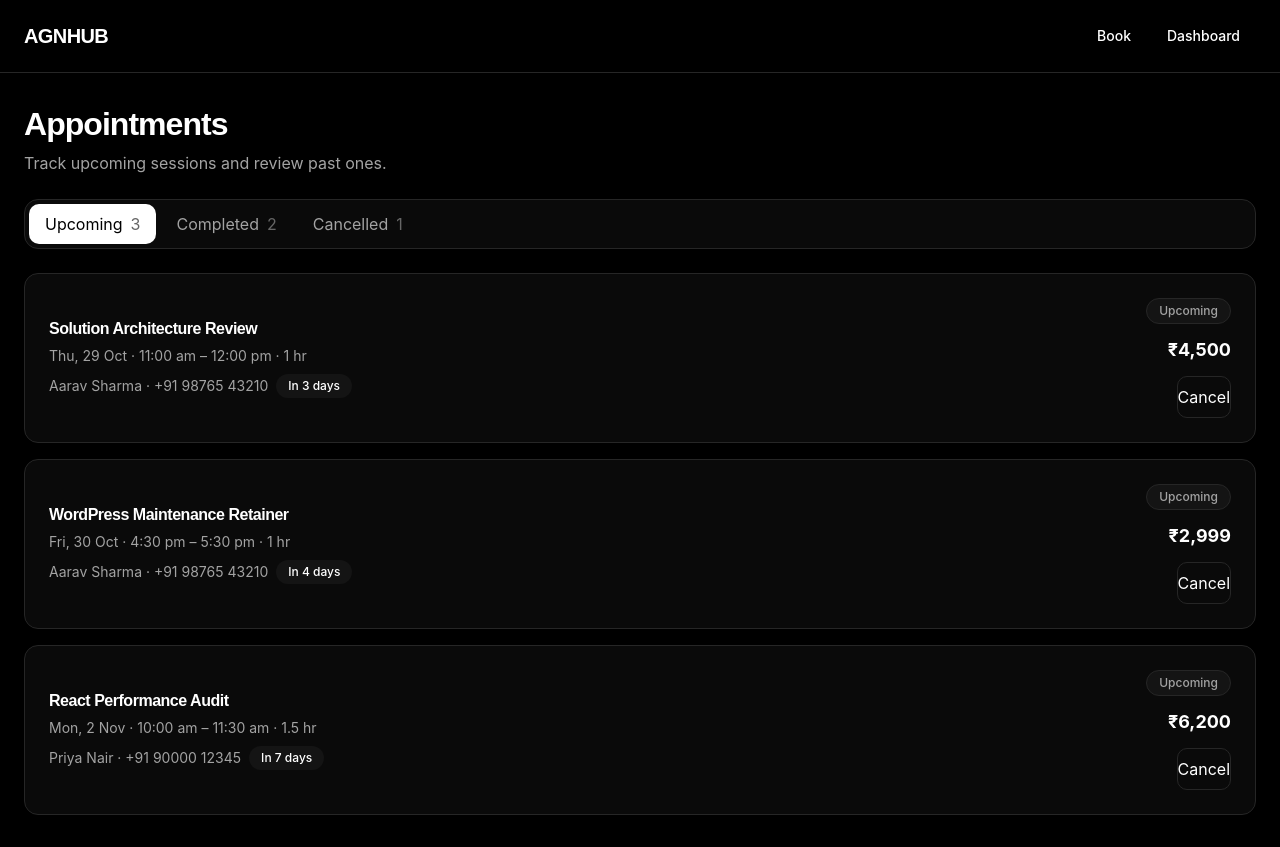
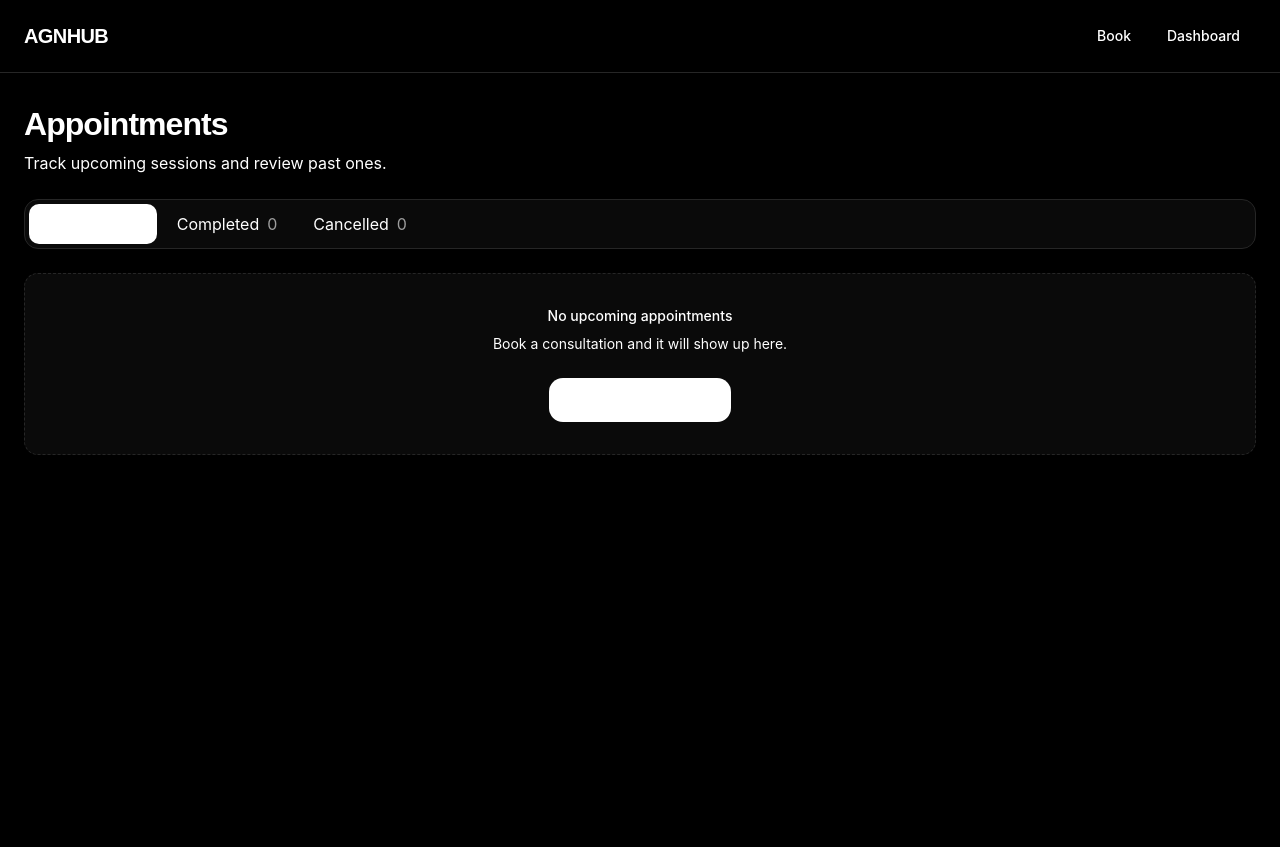
Before and after one commit to ankitbareth-dev/assessment-agn-hub, a React (Vite) app: page /dashboard in a window 1280 px wide. After the commit the page ends 800 px from the top, so only its background shows below. Built offline with nearby package versions, Linux system fonts and the light colour scheme.

Commit message:
remove hardcoded data and add storage utilities to dashboard page

```diff
--- a/src/pages/Dashboard.tsx
+++ b/src/pages/Dashboard.tsx
@@ -1,77 +1,122 @@
-type Appointment = {
-  id: number;
-  title: string;
-  date: string;
-  time: string;
-  duration: string;
-  client: string;
-  phone: string;
-  inDays: string;
-  price: string;
+import { useState } from "react";
+import { Link } from "react-router";
+import { formatDuration, formatPrice } from "../utlis/services";
+import {
+  appStorage,
+  type BookingRecord,
+  type BookingStatus,
+} from "../utlis/storage";
+
+const STATUS_TABS = ["Upcoming", "Completed", "Cancelled"] as const;
+
+type StatusTab = (typeof STATUS_TABS)[number];
+
+const STATUS_KEY: Record<StatusTab, BookingStatus> = {
+  Upcoming: "upcoming",
+  Completed: "completed",
+  Cancelled: "cancelled",
 };
 
-const UPCOMING: Appointment[] = [
-  {
-    id: 1,
-    title: "Solution Architecture Review",
-    date: "Thu, 29 Oct",
-    time: "11:00 am – 12:00 pm",
-    duration: "1 hr",
-    client: "Aarav Sharma",
-    phone: "+91 98765 43210",
-    inDays: "In 3 days",
-    price: "₹4,500",
+const STATUS_STYLES: Record<
+  BookingStatus,
+  { label: string; className: string }
+> = {
+  upcoming: { label: "Upcoming", className: "text-(--color-color-success)" },
+  completed: {
+    label: "Completed",
+    className: "text-(--color-color-text-secondary)",
   },
-  {
-    id: 2,
-    title: "WordPress Maintenance Retainer",
-    date: "Fri, 30 Oct",
-    time: "4:30 pm – 5:30 pm",
-    duration: "1 hr",
-    client: "Aarav Sharma",
-    phone: "+91 98765 43210",
-    inDays: "In 4 days",
-    price: "₹2,999",
+  cancelled: {
+    label: "Cancelled",
+    className: "text-(--color-color-text-muted)",
   },
-  {
-    id: 3,
-    title: "React Performance Audit",
-    date: "Mon, 2 Nov",
-    time: "10:00 am – 11:30 am",
-    duration: "1.5 hr",
-    client: "Priya Nair",
-    phone: "+91 90000 12345",
-    inDays: "In 7 days",
-    price: "₹6,200",
-  },
-];
+};
 
-const TABS = [
-  { label: "Upcoming", count: 3, active: true },
-  { label: "Completed", count: 2, active: false },
-  { label: "Cancelled", count: 1, active: false },
-];
+function bookingTime(record: BookingRecord) {
+  const date = new Date(record.date);
+  const [hours, minutes] = record.slot.split(":").map(Number);
+  date.setHours(hours, minutes, 0, 0);
+  return date.getTime();
+}
+
+const formatDateLabel = (iso: string) =>
+  new Date(iso).toLocaleDateString("en-IN", {
+    weekday: "short",
+    day: "numeric",
+    month: "short",
+  });
+
+const formatSlotRange = (slot: string, durationMinutes: number) => {
+  const [hours, minutes] = slot.split(":").map(Number);
+  const format = (total: number) => {
+    const h = Math.floor(total / 60) % 24;
+    const m = total % 60;
+    const period = h >= 12 ? "pm" : "am";
+    const display = h % 12 === 0 ? 12 : h % 12;
+    return `${display}:${String(m).padStart(2, "0")} ${period}`;
+  };
+  const start = hours * 60 + minutes;
+  return `${format(start)} – ${format(start + durationMinutes)}`;
+};
+
+function inDaysLabel(iso: string) {
+  const startOfDay = (d: Date) =>
+    new Date(d.getFullYear(), d.getMonth(), d.getDate()).getTime();
+  const diff = Math.round(
+    (startOfDay(new Date(iso)) - startOfDay(new Date())) / 86400000,
+  );
+  if (diff === 0) return "Today";
+  if (diff === 1) return "Tomorrow";
+  if (diff > 1) return `In ${diff} days`;
+  if (diff === -1) return "Yesterday";
+  return `${Math.abs(diff)} days ago`;
+}
 
 export default function Dashboard() {
+  const [bookings, setBookings] = useState<BookingRecord[]>(() =>
+    appStorage.getBookings(),
+  );
+  const [activeTab, setActiveTab] = useState<StatusTab>("Upcoming");
+
+  const tabs = STATUS_TABS.map((label) => ({
+    label,
+    count: bookings.filter((b) => b.status === STATUS_KEY[label]).length,
+  }));
+
+  const visible = bookings
+    .filter((b) => b.status === STATUS_KEY[activeTab])
+    .sort((a, b) =>
+      activeTab === "Upcoming"
+        ? bookingTime(a) - bookingTime(b)
+        : bookingTime(b) - bookingTime(a),
+    );
+
+  const handleCancel = (id: string) => {
+    appStorage.updateBookingStatus(id, "cancelled");
+    setBookings(appStorage.getBookings());
+  };
+
   return (
     <main className="mx-auto w-full max-w-(--container-width) px-(--space-6) py-(--space-8)">
       <h1 className="text-[clamp(1.75rem,2.5vw,2.25rem)] font-extrabold">
         Appointments
       </h1>
-      <p className="mt-(--space-2) text-(--color-text-secondary)">
+      <p className="mt-(--space-2) text-(--color-color-text-secondary)">
         Track upcoming sessions and review past ones.
       </p>
 
       <div className="mt-(--space-6) flex w-full items-center gap-(--space-1) overflow-x-auto rounded-lg border border-(--color-border) bg-(--color-surface) p-(--space-1) scrollbar-none [&::-webkit-scrollbar]:hidden">
-        {TABS.map((tab) => (
+        {tabs.map((tab) => (
           <button
             key={tab.label}
             type="button"
+            onClick={() => setActiveTab(tab.label)}
+            aria-pressed={activeTab === tab.label}
             className={[
               "flex shrink-0 items-center gap-(--space-2) whitespace-nowrap rounded-md px-(--space-4) py-(--space-2) text-sm font-medium [transition:var(--transition-fast)]",
-              tab.active
-                ? "bg-(--color-primary) text-(--color-primary-text)!"
-                : "text-(--color-text-secondary) hover:text-(--color-text)",
+              activeTab === tab.label
+                ? "bg-(--color-primary) text-(--color-color-primary-text)!"
+                : "text-(--color-color-text-secondary) hover:text-(--color-color-text)",
             ].join(" ")}
           >
             {tab.label}
@@ -80,46 +125,80 @@ export default function Dashboard() {
         ))}
       </div>
 
+      {visible.length > 0 ? (
         <div className="mt-(--space-6) flex flex-col gap-(--space-4)">
-        {UPCOMING.map((appt) => (
+          {visible.map((appt) => {
+            const status = STATUS_STYLES[appt.status];
+            return (
               <article
                 key={appt.id}
                 className="flex flex-col gap-(--space-4) rounded-lg border border-(--color-border) bg-(--color-surface) p-(--space-6) [transition:var(--transition-fast)] hover:border-(--color-border-hover) sm:flex-row sm:items-center sm:justify-between"
               >
                 <div className="flex flex-col gap-(--space-2)">
-              <h2 className="text-base font-semibold text-(--color-text)">
-                {appt.title}
+                  <h2 className="text-base font-semibold text-(--color-color-text)">
+                    {appt.serviceName}
                   </h2>
-              <p className="text-sm text-(--color-text-secondary)">
-                {appt.date} · {appt.time} · {appt.duration}
+                  <p className="text-sm text-(--color-color-text-secondary)">
+                    {formatDateLabel(appt.date)} ·{" "}
+                    {formatSlotRange(appt.slot, appt.serviceDuration)} ·{" "}
+                    {formatDuration(appt.serviceDuration)}
                   </p>
                   <div className="flex flex-wrap items-center gap-(--space-2)">
-                <p className="text-sm text-(--color-text-secondary)">
-                  {appt.client} · {appt.phone}
+                    <p className="text-sm text-(--color-color-text-secondary)">
+                      {appt.name} · {appt.phone}
                     </p>
-                <span className="rounded-(--radius-full) bg-(--color-surface-hover) px-(--space-3) py-(--space-1) text-xs font-medium ext-(--color-text-secondary)">
-                  {appt.inDays}
+                    <span className="rounded-full bg-(--color-surface-hover) px-(--space-3) py-(--space-1) text-xs font-medium text-(--color-color-text-secondary)">
+                      {inDaysLabel(appt.date)}
                     </span>
                   </div>
                 </div>
 
                 <div className="flex flex-col items-start gap-(--space-3) sm:items-end">
-              <span className="rounded-(--radius-full) border border-(--color-border) bg-(--color-surface-hover) px-(--space-3) py-(--space-1) text-xs font-medium text-(--color-success)">
-                Upcoming
+                  <span
+                    className={[
+                      "rounded-full border border-(--color-border) bg-(--color-surface-hover) px-(--space-3) py-(--space-1) text-xs font-medium",
+                      status.className,
+                    ].join(" ")}
+                  >
+                    {status.label}
                   </span>
-              <p className="text-lg font-bold ext-(--color-text)">
-                {appt.price}
+                  <p className="text-lg font-bold text-(--color-color-text)">
+                    {formatPrice(appt.servicePrice)}
                   </p>
+                  {appt.status === "upcoming" && (
                     <button
                       type="button"
-                className="rounded-md border border-(--color-border) px-(--space-5) py-(--space-2) text-sm font-medium ext-(--color-text) [transition:var(--transition-fast)] hover:border-(--color-border-hover) hover:bg-(--color-surface-hover)"
+                      onClick={() => handleCancel(appt.id)}
+                      className="rounded-md border border-(--color-border) px-(--space-5) py-(--space-2) text-sm font-medium text-(--color-color-text) [transition:var(--transition-fast)] hover:border-(--color-border-hover) hover:bg-(--color-surface-hover)"
                     >
                       Cancel
                     </button>
+                  )}
                 </div>
               </article>
-        ))}
+            );
+          })}
         </div>
+      ) : (
+        <div className="mt-(--space-6) rounded-lg border border-dashed border-(--color-border) bg-(--color-surface) p-(--space-8) text-center">
+          <p className="text-sm font-medium text-(--color-color-text)">
+            No {activeTab.toLowerCase()} appointments
+          </p>
+          <p className="mt-(--space-2) text-sm text-(--color-color-text-secondary)">
+            {activeTab === "Upcoming"
+              ? "Book a consultation and it will show up here."
+              : "Appointments will appear here once they move to this tab."}
+          </p>
+          {activeTab === "Upcoming" && (
+            <Link
+              to="/book"
+              className="mt-(--space-6) inline-flex rounded-lg bg-(--color-primary) px-(--space-6) py-(--space-3) text-sm font-semibold text-(--color-color-primary-text)! [transition:var(--transition-fast)] hover:opacity-85"
+            >
+              Book a consultation
+            </Link>
+          )}
+        </div>
+      )}
     </main>
   );
 }
--- a/src/utlis/storage.ts
+++ b/src/utlis/storage.ts
@@ -1,3 +1,5 @@
+export type BookingStatus = "upcoming" | "completed" | "cancelled";
+
 export type BookingInput = {
   serviceId: number;
   serviceName: string;
@@ -13,6 +15,7 @@ export type BookingInput = {
 export type BookingRecord = BookingInput & {
   id: string;
   createdAt: string;
+  status: BookingStatus;
 };
 
 const BOOKINGS_KEY = "appointment_bookings";
@@ -21,7 +24,11 @@ function readBookings(): BookingRecord[] {
   try {
     const raw = localStorage.getItem(BOOKINGS_KEY);
     if (!raw) return [];
-    return JSON.parse(raw) as BookingRecord[];
+    const parsed = JSON.parse(raw) as BookingRecord[];
+    return parsed.map((record) => ({
+      ...record,
+      status: record.status ?? "upcoming",
+    }));
   } catch {
     return [];
   }
@@ -33,6 +40,7 @@ export const appStorage = {
       ...input,
       id: crypto.randomUUID(),
       createdAt: new Date().toISOString(),
+      status: "upcoming",
     };
 
     const bookings = readBookings();
@@ -41,4 +49,17 @@ export const appStorage = {
 
     return record;
   },
+
+  getBookings(): BookingRecord[] {
+    return readBookings();
+  },
+
+  updateBookingStatus(id: string, status: BookingStatus): BookingRecord[] {
+    const bookings = readBookings().map((record) =>
+      record.id === id ? { ...record, status } : record,
+    );
+    localStorage.setItem(BOOKINGS_KEY, JSON.stringify(bookings));
+
+    return bookings;
+  },
 };
```
Lines whose indentation alone changed are shown as unchanged.
